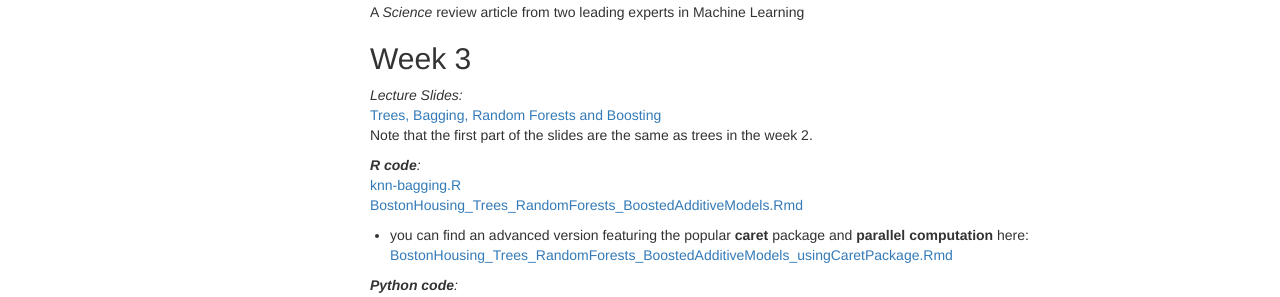
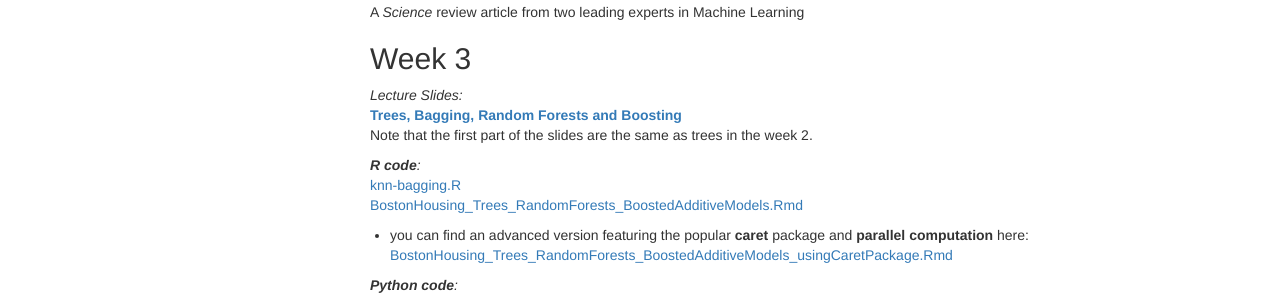
Before and after one commit to ChicagoBoothML/MachineLearning_Fall2015, an MkDocs documentation site: the page built from docs/Syllabus.md, in a window 1280 px wide and 900 px high, scrolled down 954 px. Shown: the part 404-701 px from the top of the window. Built offline with MkDocs 1.6.1, drawn with Linux system fonts in a browser that asks for light colours; nearby versions of some CDN libraries; old or Windows-style settings are respelled for this version of MkDocs.

Commit message:
minor cosmetics

```diff
--- a/docs/Syllabus.md
+++ b/docs/Syllabus.md
@@ -65,7 +65,7 @@ A *Science* review article from two leading experts in Machine Learning
 ## Week 3
 
 _Lecture Slides:_ <br>
-[Trees, Bagging, Random Forests and Boosting](Syllabus/03_trees_bag_boost.pdf)  <br>
+[**Trees, Bagging, Random Forests and Boosting**](Syllabus/03_trees_bag_boost.pdf) <br>
 Note that the first part of the slides are the same as trees in the week 2.
 
 _**R code**:_ <br>
```
